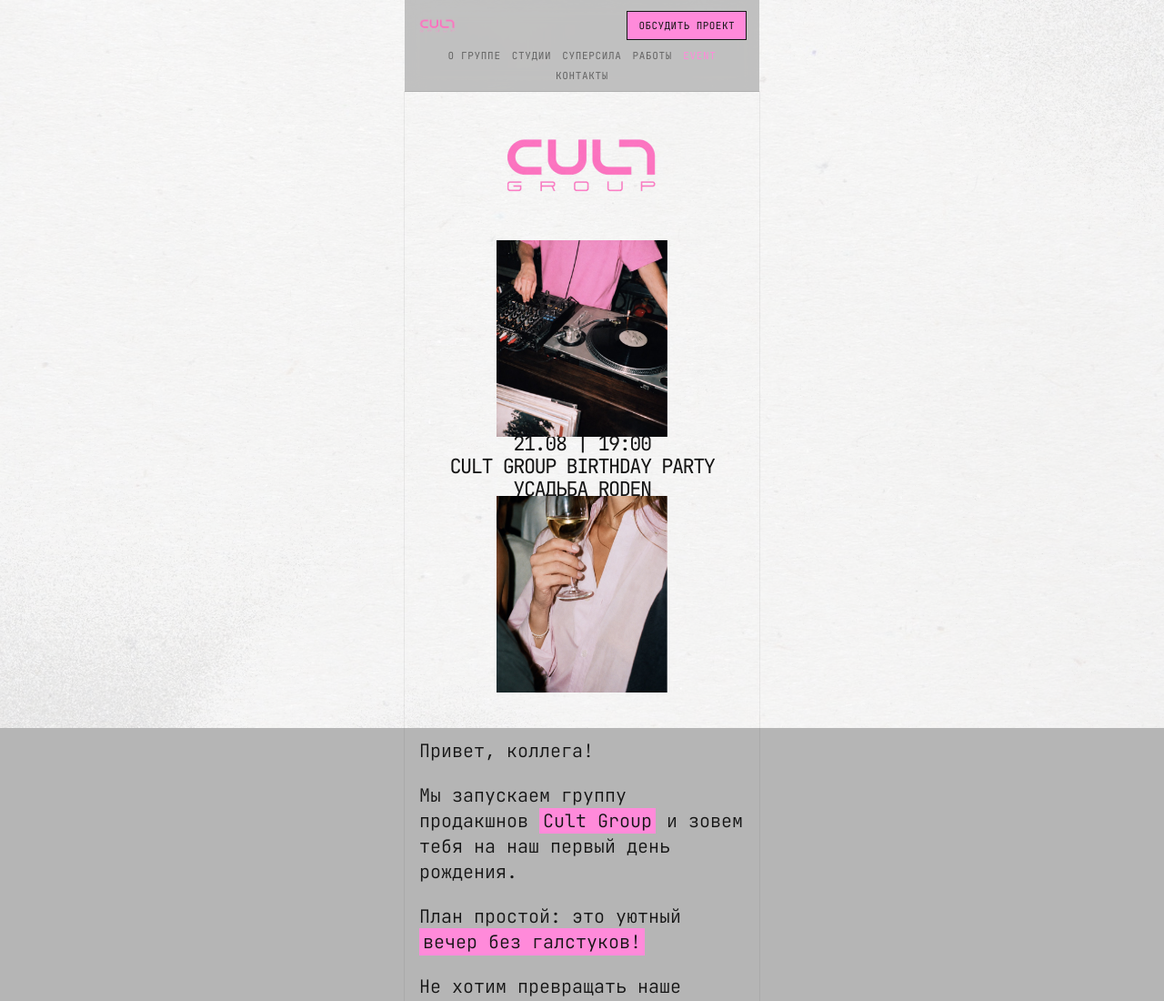
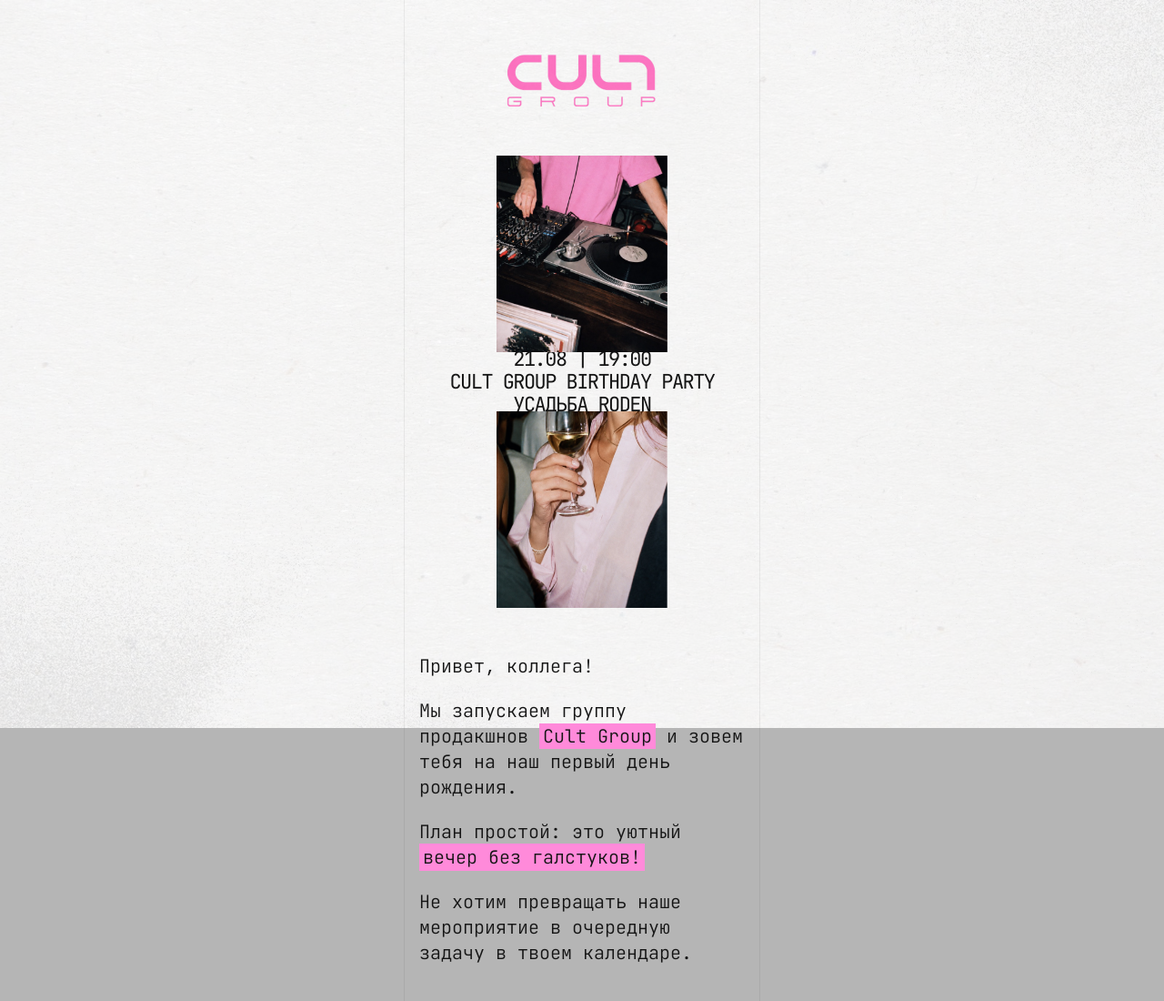
Before and after one commit to Cosmovisioner/cultgroup-site, a plain HTML site: page event/index.html in a window 1280 px wide. Shown: the top 1100 px of the page at 91% size. Drawn offline with Linux system fonts and the light colour scheme.

Commit message:
Deploy Cult Group landing to cultgroup.ru (2026-08-07)
Корень Pages + CNAME + lean _assets.

```diff
--- a/event/index.html
+++ b/event/index.html
@@ -83,102 +83,14 @@
       z-index: 1;
       width: 100%;
       display: flex;
-      flex-direction: column;
-      align-items: center;
+      justify-content: center;
       isolation: isolate;
-    }
-
-    /* Меню с главной — компакт для 390px */
-    .site-header {
-      position: sticky;
-      top: 0;
-      z-index: 100;
-      width: min(100%, var(--page));
-      box-sizing: border-box;
-      display: flex;
-      flex-direction: column;
-      align-items: stretch;
-      gap: 10px;
-      padding: 12px 14px 10px;
-      background: rgba(181, 181, 181, 0.82);
-      backdrop-filter: blur(10px);
-      -webkit-backdrop-filter: blur(10px);
-      border-bottom: 1px solid rgba(21, 21, 21, 0.08);
-    }
-
-    .site-header__row {
-      display: flex;
-      align-items: center;
-      justify-content: space-between;
-      gap: 10px;
-    }
-
-    .site-header .brand {
-      display: flex;
-      align-items: center;
-      text-decoration: none;
-      flex-shrink: 0;
-    }
-
-    .site-header .brand img {
-      height: 22px;
-      width: auto;
-      display: block;
-    }
-
-    .nav {
-      display: flex;
-      flex-wrap: wrap;
-      align-items: center;
-      justify-content: center;
-      gap: 8px 12px;
-    }
-
-    .nav a {
-      font-size: 11px;
-      letter-spacing: 0.06em;
-      text-transform: uppercase;
-      text-decoration: none;
-      color: rgba(21, 21, 21, 0.55);
-      transition: color 0.15s;
-    }
-
-    .nav a:hover,
-    .nav a.is-active {
-      color: var(--accent);
-    }
-
-    .btn {
-      display: inline-flex;
-      align-items: center;
-      justify-content: center;
-      padding: 8px 12px;
-      border: 1.5px solid var(--ink);
-      background: transparent;
-      font-family: var(--mono);
-      font-size: 11px;
-      letter-spacing: 0.04em;
-      text-transform: uppercase;
-      text-decoration: none;
-      color: var(--ink);
-      white-space: nowrap;
-      transition: background 0.15s, color 0.15s;
-    }
-
-    .btn--accent {
-      background: var(--accent);
-      border-color: var(--ink);
-    }
-
-    .btn--accent:hover {
-      background: var(--ink);
-      color: #fff;
     }
 
     .page {
       width: min(100%, var(--page));
       min-height: 100dvh;
-      padding: 28px 0 48px;
+      padding: 36px 0 48px;
       display: flex;
       flex-direction: column;
       align-items: center;
@@ -623,23 +535,6 @@
     <div class="page-bg__hard"></div>
   </div>
   <div class="shell">
-    <header class="site-header">
-      <div class="site-header__row">
-        <a class="brand" href="https://cultgroup.ru/" aria-label="Cult Group — на главную">
-          <img src="assets/logo_pink.png" alt="Cult Group"/>
-        </a>
-        <a class="btn btn--accent" href="https://cultgroup.ru/#contact">Обсудить проект</a>
-      </div>
-      <nav class="nav" aria-label="Навигация">
-        <a href="https://cultgroup.ru/#about">О группе</a>
-        <a href="https://cultgroup.ru/#studios">Студии</a>
-        <a href="https://cultgroup.ru/#powers">Суперсила</a>
-        <a href="https://cultgroup.ru/#work">Работы</a>
-        <a class="is-active" href="./" aria-current="page">Event</a>
-        <a href="https://cultgroup.ru/#contact">Контакты</a>
-      </nav>
-    </header>
-
     <main class="page">
       <a class="logo-link" href="https://cultgroup.ru/" target="_blank" rel="noopener">
         <img class="logo" src="assets/logo_pink.png" width="190" height="95" alt="Cult Group"/>
```
